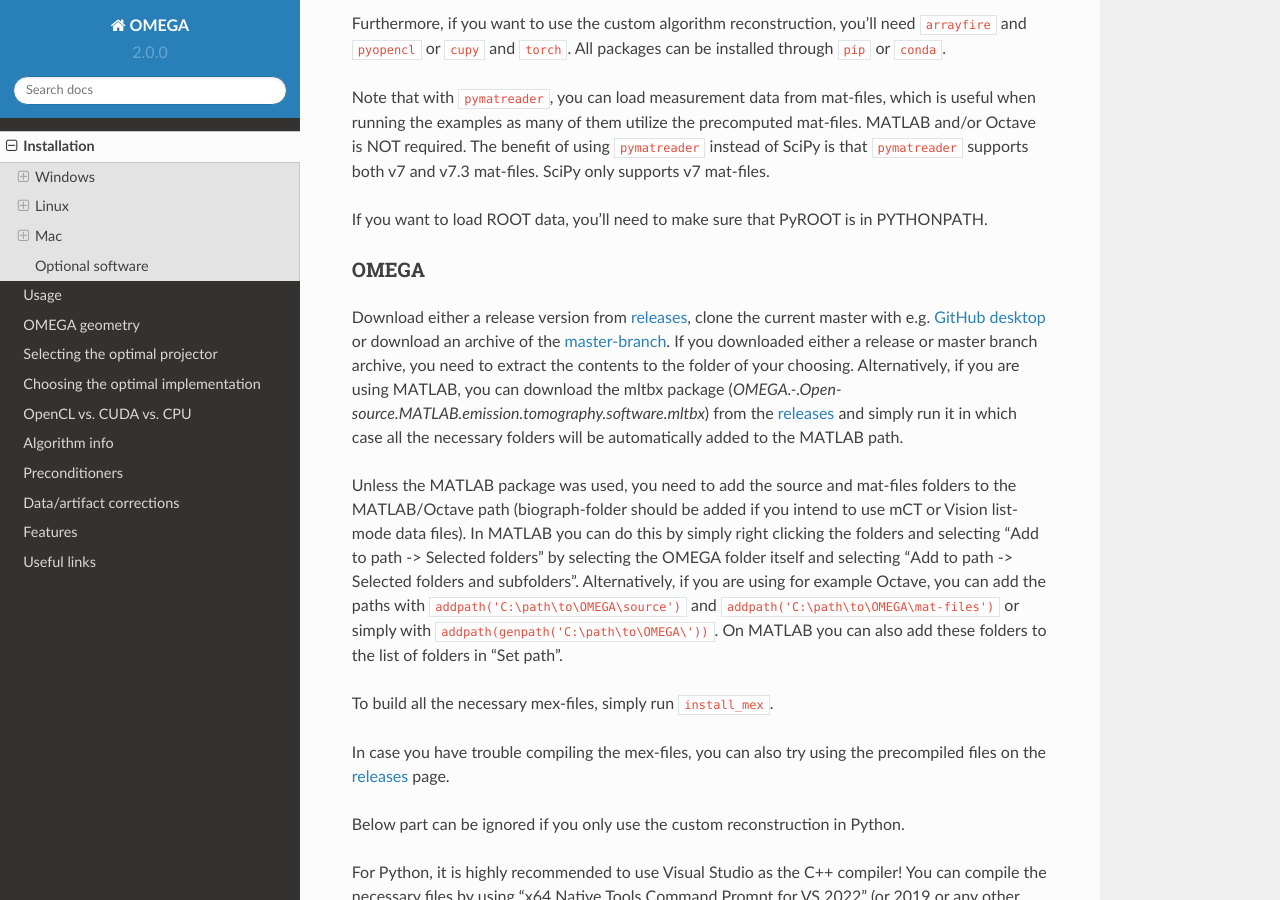
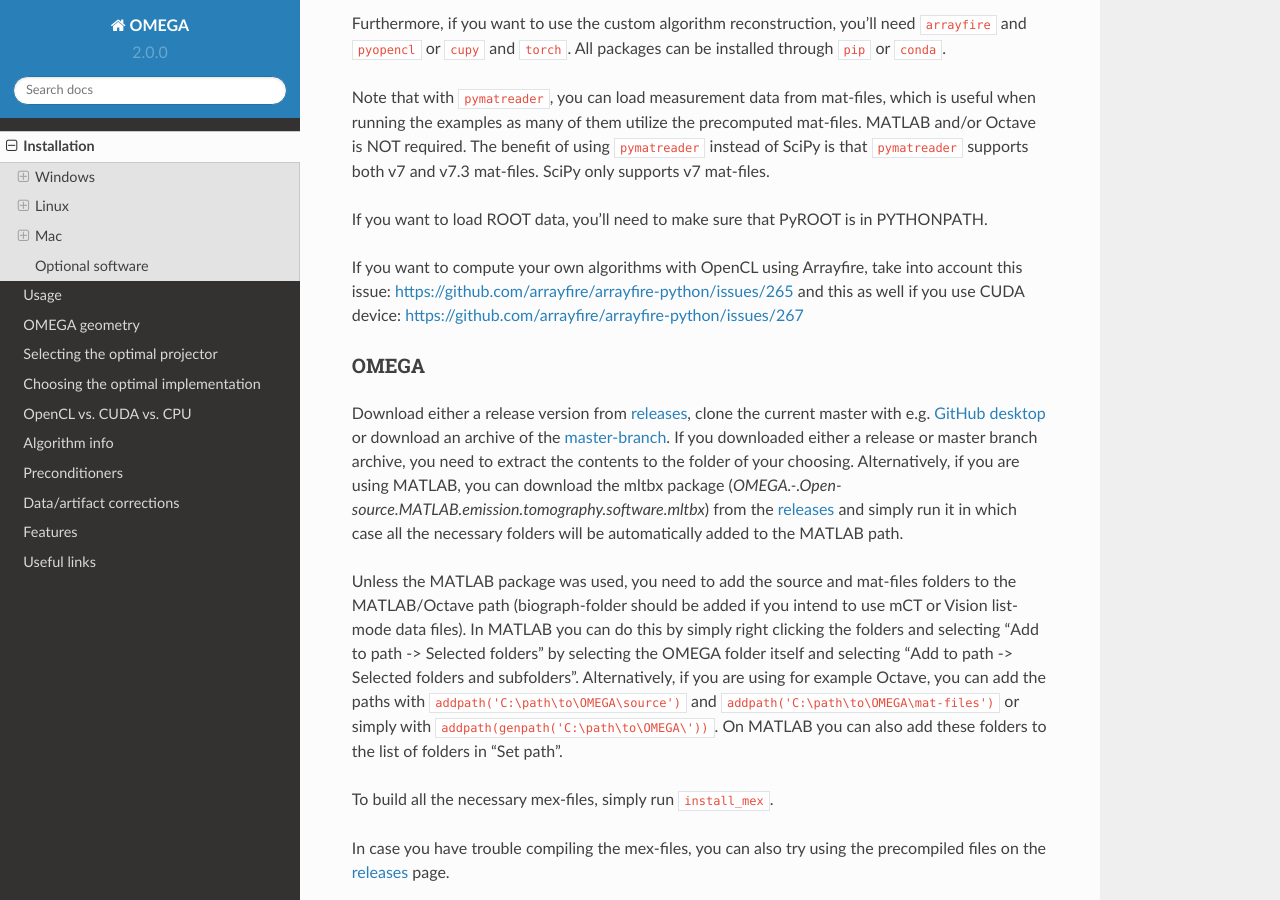
Before and after one commit to villekf/OMEGA-doc, a Sphinx documentation site: the page built from docs/source/installation.rst, in a window 1280 px wide and 900 px high, scrolled down 4058 px. Built offline with Sphinx 7.4.7 and the Read the Docs theme 2.0.0, drawn with Linux system fonts in a browser that asks for light colours; some of the changed text lies outside the part shown.

Commit message:
Update Python doc

```diff
--- a/docs/source/installation.rst
+++ b/docs/source/installation.rst
@@ -111,6 +111,8 @@ Note that with ``pymatreader``, you can load measurement data from mat-files, wh
 The benefit of using ``pymatreader`` instead of SciPy is that ``pymatreader`` supports both v7 and v7.3 mat-files. SciPy only supports v7 mat-files.
 
 If you want to load ROOT data, you'll need to make sure that PyROOT is in PYTHONPATH.
+
+If you want to compute your own algorithms with OpenCL using Arrayfire, take into account this issue: https://github.com/arrayfire/arrayfire-python/issues/265 and this as well if you use CUDA device: https://github.com/arrayfire/arrayfire-python/issues/267
 
 OMEGA
 ^^^^^
@@ -234,6 +236,8 @@ Note that with ``pymatreader``, you can load measurement data from mat-files, wh
 The benefit of using ``pymatreader`` instead of SciPy is that ``pymatreader`` supports both v7 and v7.3 mat-files. SciPy only supports v7 mat-files.
 
 If you want to load ROOT data, you'll need to make sure that PyROOT is in PYTHONPATH.
+
+If you want to compute your own algorithms with OpenCL using Arrayfire, take into account this issue: https://github.com/arrayfire/arrayfire-python/issues/265 and this as well if you use CUDA device: https://github.com/arrayfire/arrayfire-python/issues/267
 
 OMEGA
 ^^^^^
@@ -367,6 +371,8 @@ The benefit of using ``pymatreader`` instead of SciPy is that ``pymatreader`` su
 
 If you want to load ROOT data, you'll need to make sure that PyROOT is in PYTHONPATH.
 
+If you want to compute your own algorithms with OpenCL using Arrayfire, take into account this issue: https://github.com/arrayfire/arrayfire-python/issues/265 and this as well if you use CUDA device: https://github.com/arrayfire/arrayfire-python/issues/267
+
 OMEGA
 ^^^^^
 
```
